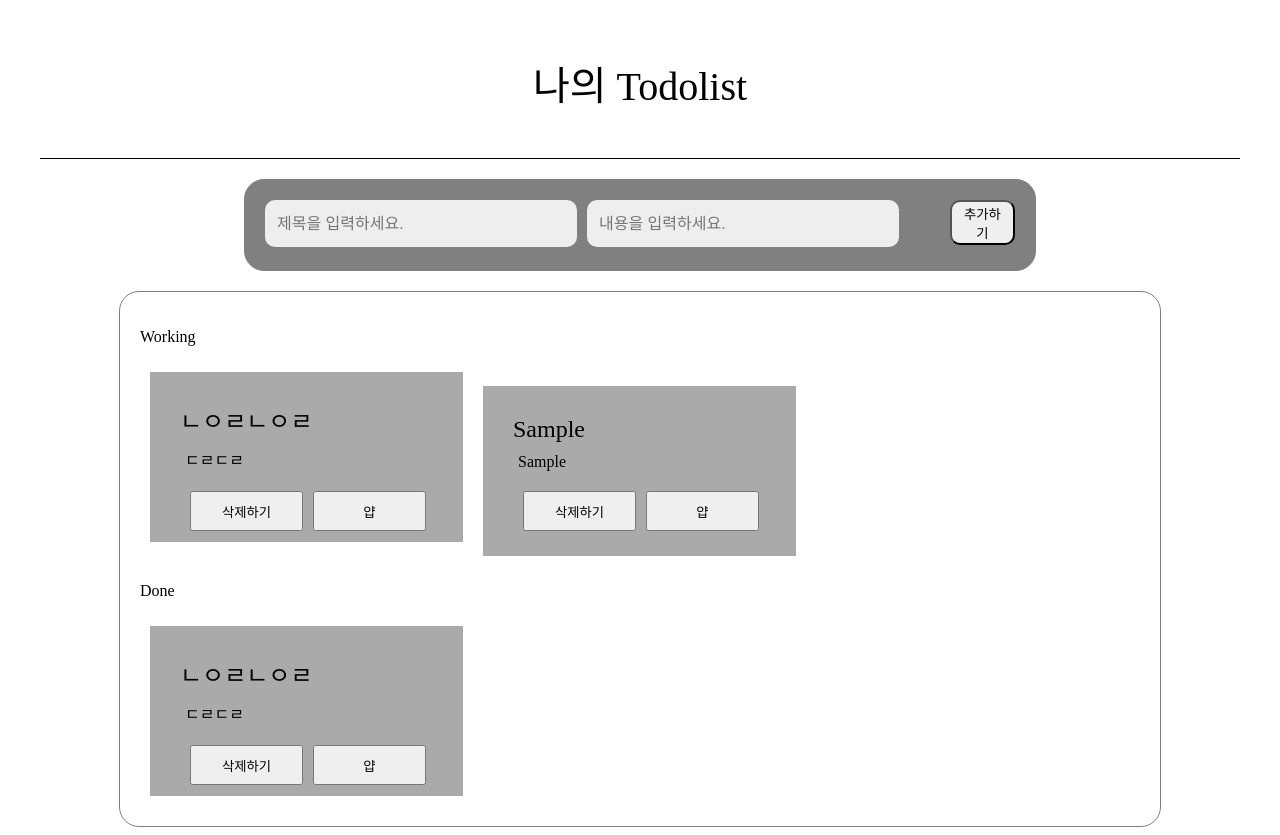
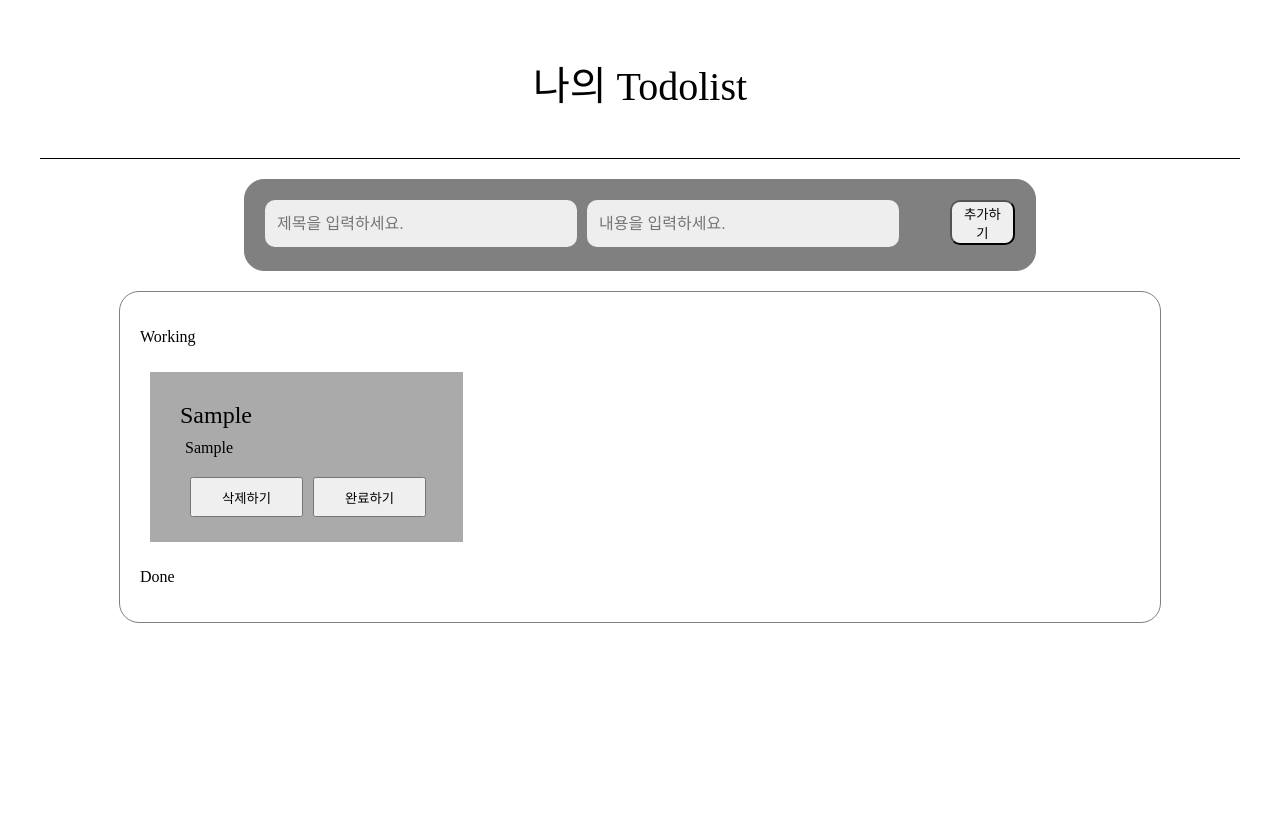
Before and after one commit to ehfdl/React-redux-todos, a React (Create React App) app: page / in a window 1280 px wide. Both pictures are taken after typing "Sample", "Sample" into the empty fields and a click on the button "추가하기". After the commit the page ends 800 px from the top, so only its background shows below. Built offline with nearby package versions, Linux system fonts and the light colour scheme.

Commit message:
22/12/10 15:50  업데이트 기능 추가!

```diff
--- a/src/App.js
+++ b/src/App.js
@@ -1,5 +1,3 @@
-// import React, { useState } from "react";
-// import { useSelector, useDispatch } from "react-redux";
 import Header from "./components/Header";
 import Input from "./components/Input";
 import Listbox from "./components/Listbox";
--- a/src/components/Listbox.js
+++ b/src/components/Listbox.js
@@ -2,15 +2,23 @@ import React from "react";
 import styled from "styled-components";
 import { useSelector, useDispatch } from "react-redux";
 import { deleteTodo } from "../redux/module/todos";
+import { updateTodo } from "../redux/module/todos";
 // import { useDispatch } from "react-redux";
 
+// useSelector 를 이용하여 state 에 todos 가져오기
 const Listbox = () => {
   const dispatch = useDispatch();
   const todos = useSelector((state) => state.todos.todos);
 
+  // 삭제기능
   const onClickDeleteButton = (id) => {
     dispatch(deleteTodo(id));
     console.log(id);
+  };
+
+  // working, done 업데이트 기능
+  const onClickUpdateButton = (id) => {
+    dispatch(updateTodo(id));
   };
 
   console.log(todos);
@@ -18,15 +26,16 @@ const Listbox = () => {
     <ListContainer>
       <div className="working_box">
         <p>Working</p>
-        <div className="todo_box">
+        {/* <TodoBox>
           <div className="todo_title">ㄴㅇㄹㄴㅇㄹ</div>
           <div className="todo_text">ㄷㄹㄷㄹ</div>
           <button className="del_Bt">삭제하기</button>
           <button className="com_Bt">얍</button>
-        </div>
+        </TodoBox> */}
         {todos.map((todo) => {
+          if (!todo.isDone) {
             return (
-            <div className="todo_box">
+              <TodoBox key={todo.id}>
                 <div className="todo_title">{todo.title}</div>
                 <div className="todo_text">{todo.text}</div>
                 <button
@@ -36,19 +45,52 @@ const Listbox = () => {
                 >
                   삭제하기
                 </button>
-              <button className="com_Bt">얍</button>
-            </div>
+                <button
+                  className="com_Bt"
+                  onClick={() => onClickUpdateButton(todo.id)}
+                >
+                  {todo.isDone ? "취소하기" : "완료하기"}
+                </button>
+              </TodoBox>
             );
+          } else {
+            return null;
+          }
         })}
       </div>
       <div className="done_box">
         <p>Done</p>
-        <div className="todo_box">
+        {/* <TodoBox>
           <div className="todo_title">ㄴㅇㄹㄴㅇㄹ</div>
           <div className="todo_text">ㄷㄹㄷㄹ</div>
           <button className="del_Bt">삭제하기</button>
           <button className="com_Bt">얍</button>
-        </div>
+        </TodoBox> */}
+        {todos.map((todo) => {
+          if (todo.isDone) {
+            return (
+              <TodoBox key={todo.id}>
+                <div className="todo_title">{todo.title}</div>
+                <div className="todo_text">{todo.text}</div>
+                <button
+                  className="del_Bt"
+                  key={todo.id}
+                  onClick={() => onClickDeleteButton(todo.id)}
+                >
+                  삭제하기
+                </button>
+                <button
+                  className="com_Bt"
+                  onClick={() => onClickUpdateButton(todo.id)}
+                >
+                  {todo.isDone ? "취소하기" : "완료하기"}
+                </button>
+              </TodoBox>
+            );
+          } else {
+            return null;
+          }
+        })}
       </div>
     </ListContainer>
   );
@@ -67,5 +109,13 @@ const ListContainer = styled.div`
   border: 1px solid gray;
   border-radius: 20px;
 `;
+const TodoBox = styled.div`
+  display: inline-block;
+  width: 253px;
+  height: 120px;
+  margin: 10px;
+  padding: 30px 30px 20px 30px;
+  background-color: #aaa;
+`;
 
 export default Listbox;
--- a/src/redux/module/todos.js
+++ b/src/redux/module/todos.js
@@ -1,6 +1,7 @@
 // action value 추가
 const CREATE_TODO = "CREATE_TODO";
 const DELETE_TODO = "DELETE_TODO";
+const UPDATE_TODO = "UPDATE_TODO";
 
 // action creator 생성
 
@@ -14,6 +15,13 @@ export const createTodo = (payload) => {
 export const deleteTodo = (payload) => {
   return {
     type: DELETE_TODO,
+    payload,
+  };
+};
+
+export const updateTodo = (payload) => {
+  return {
+    type: UPDATE_TODO,
     payload,
   };
 };
@@ -45,6 +53,23 @@ const todos = (state = initialState, action) => {
         todos: [...state.todos].filter((todo) => todo.id !== action.payload),
       };
     }
+    case UPDATE_TODO: {
+      return {
+        ...state,
+        todos: [...state.todos].map((todo) => {
+          if (todo.id === action.payload) {
+            return {
+              ...todo,
+              isDone: !todo.isDone,
+            };
+          } else {
+            return {
+              ...todo,
+            };
+          }
+        }),
+      };
+    }
     default:
       return state;
   }
```
Lines whose indentation alone changed are shown as unchanged.
